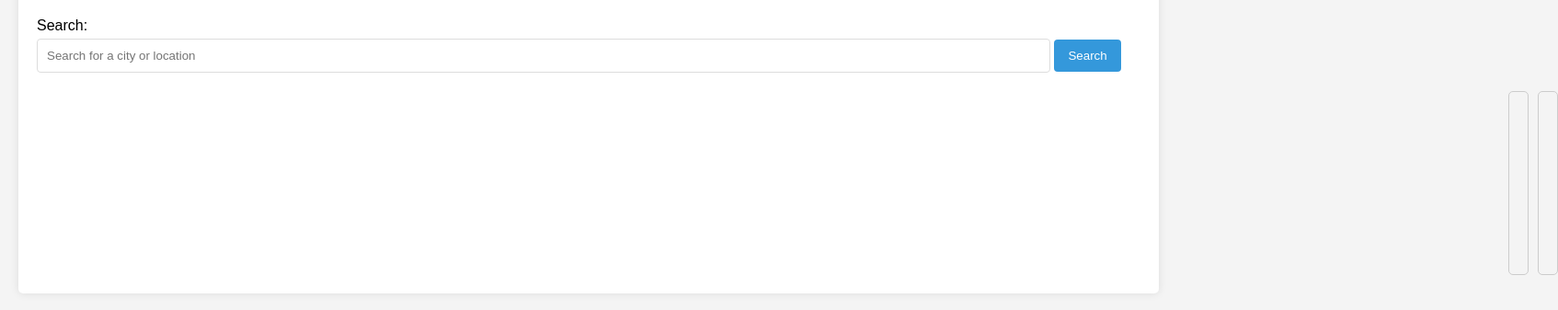
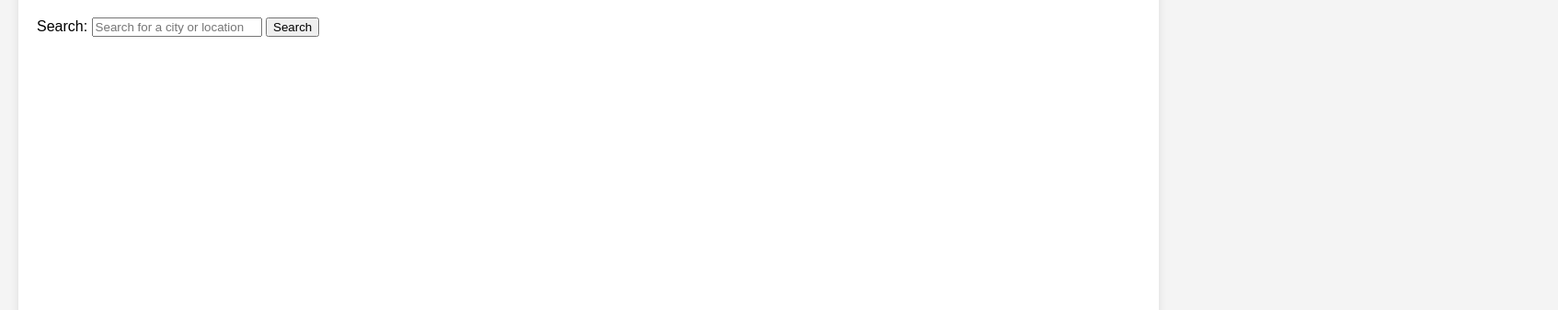
Before and after one commit to itsVarunRahul/EcoMetrics, a plain HTML site: page index.html in a window 1280 px wide. Shown: the part 101-438 px from the top of the page at 92% size, 1694 px wide, since content can reach past the window. Drawn offline with nearby package versions, Linux system fonts and the light colour scheme.

Commit message:
Update index.css
added the css needed to style the graphs and more

```diff
--- a/index.css
+++ b/index.css
@@ -20,62 +20,49 @@ h1 {
 }
 
 .input-group {
-    margin-bottom: 15px;
-}
-
-.input-group label {
-    display: block;
-    margin-bottom: 5px;
-}
-
-.input-group input {
-    width: calc(100% - 120px);
-    padding: 10px;
-    border: 1px solid #ddd;
-    border-radius: 4px;
-    display: inline-block;
-}
-
-.input-group button {
-    padding: 10px 15px;
-    border: none;
-    background-color: #3498db;
-    color: white;
-    border-radius: 4px;
-    cursor: pointer;
-}
-
-.input-group button:hover {
-    background-color: #2980b9;
+    margin-bottom: 20px;
 }
 
 .output {
     margin-top: 20px;
+    display: flex;
 }
 
-.result {
+#outputId, #stationInfoId {
+    flex: 1;
+    margin-right: 10px;
+    padding: 10px;
+    border: 1px solid #ccc;
+    border-radius: 5px;
+}
+
+#stationInfoId {
+    margin-right: 0;
+}
+
+h2 {
+    margin: 0 0 10px 0;
+}
+
+table {
     width: 100%;
     border-collapse: collapse;
     margin-top: 10px;
 }
 
-.result th, .result td {
+th, td {
     border: 1px solid #ddd;
     padding: 8px;
     text-align: left;
 }
 
-.result tr:nth-child(even) {
+tr:nth-child(even) {
     background-color: #f2f2f2;
 }
 
-.result tr:hover {
-    background-color: #f1f1f1;
-}
-
 .cp-spinner {
-    border: 4px solid #f3f3f3; /* Light gray */
-    border-top: 4px solid #3498db; /* Blue */
+    border: 4px solid #f3f3f3;
+    border-top: 4px solid #3498db;
     border-radius: 50%;
     width: 30px;
     height: 30px;
@@ -88,8 +75,18 @@ h1 {
 }
 
 .ui.negative.message {
-    background-color: #f44336; /* Red */
+    background-color: #f44336;
     color: white;
     padding: 10px;
     border-radius: 4px;
 }
+canvas {
+    max-width: 70%;
+    height: auto;
+    margin-bottom: 20px;
+}
+.output {
+    display: flex;
+    flex-direction: column;
+    margin-top: 20px;
+}
```
